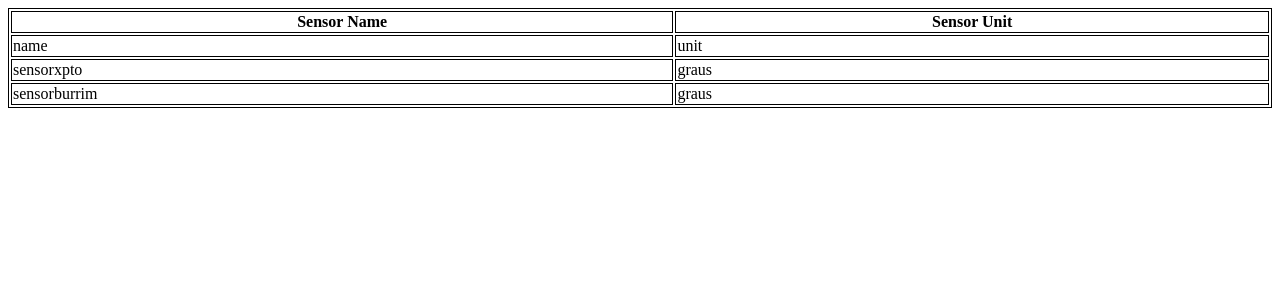
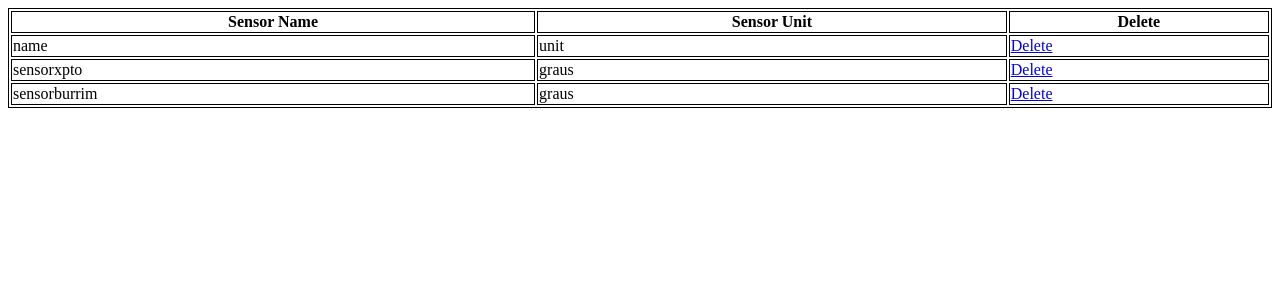
Before and after one commit to tiagohorta21/sensors_manager, a Flask app: page / in a window 1280 px wide. Shown: the top 300 px of the page. Run offline with Flask 2, Linux system fonts and the light colour scheme; data comes from the database, SQL or seed files in the repository; both versions use the stored data as it was after the commit.

Commit message:
SM-5: Delete a sensor

```diff
--- a/API/main.py
+++ b/API/main.py
@@ -1,3 +1,5 @@
+from django import db
+from django.shortcuts import redirect
 from flask import Flask, jsonify, render_template
 from flask import request
 import sqlite3
@@ -54,5 +56,24 @@ def listSensor():
     return sensorsList
 
 
+@app.route('/delete/<id>')
+def deleteSensor(id):
+    # Open database connection
+    connection = sqlite3.connect("TP2.db")
+    cursor = connection.cursor()
+
+    cursor.execute("PRAGMA FOREIGN_KEYS = ON")
+    cursor.execute('DELETE FROM Sensor WHERE idSensor= ?', id)
+    # friend_to_delete = Sensor.query.get_or_404(id)
+
+    # Save (commit) the changes
+    connection.commit()
+    # We can also close the connection if we are done with it
+    # Just be sure any changes have been committed or they will be lost.
+    connection.close()
+
+    return 'Sensor deleted successfully'
+
+
 if __name__ == '__main__':
     app.run(debug=True)
--- a/API/templates/home.html
+++ b/API/templates/home.html
@@ -14,11 +14,13 @@
        <tr>
         <th>Sensor Name</th>
         <th>Sensor Unit</th>
+        <th>Delete</th>
        </tr>
        {% for sensor in sensors %}
        <tr>
         <td>{{sensor[2]}}</td>
         <td>{{sensor[3]}}</td>
+        <td><a href="/delete/{{sensor[0]}}" class="btn btn-outline-danger btn-sm">Delete</a></a> </td>
        </tr>
        {% endfor %}
 </table>
```
Also changed, not shown: API/TP2.db.
